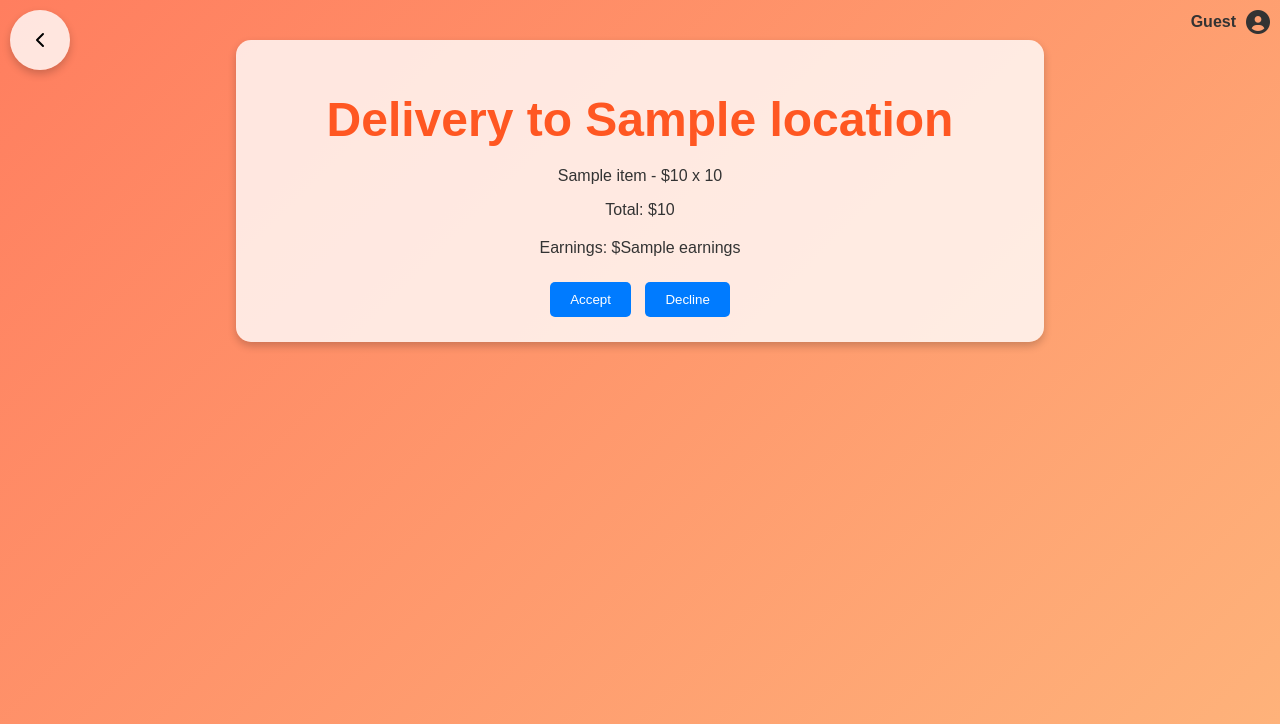
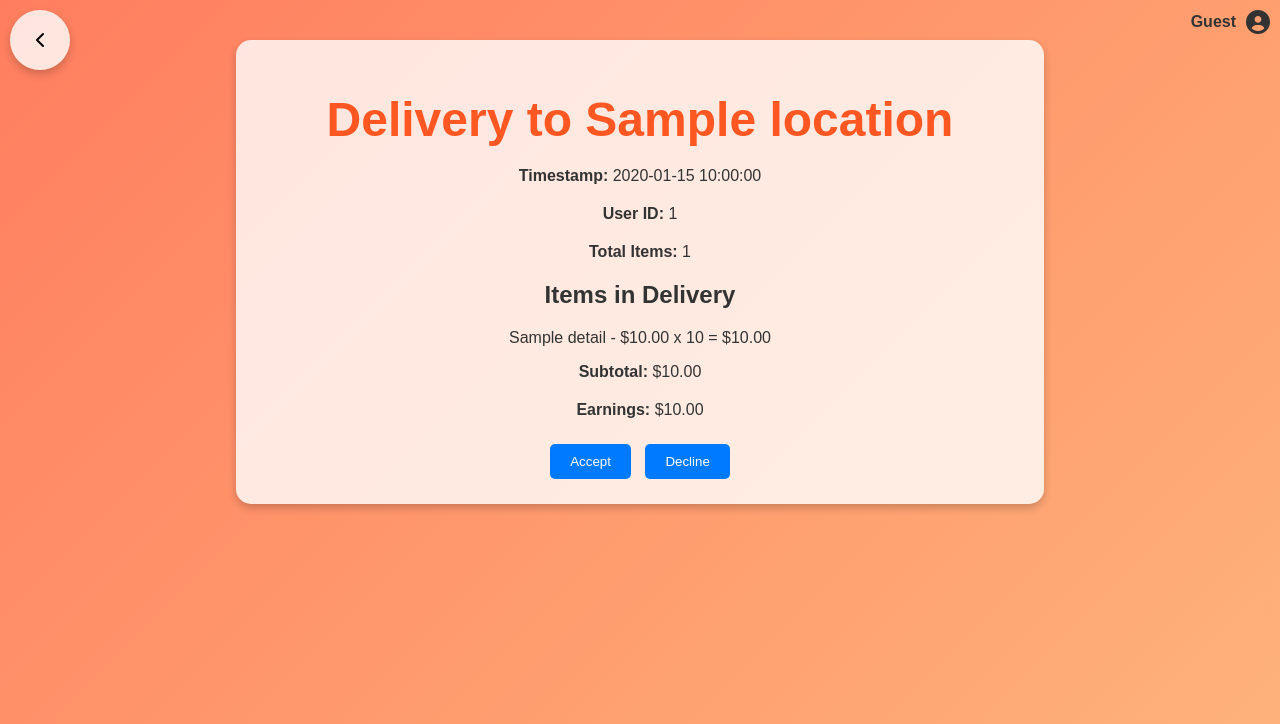
Before and after one commit to mattzhang80/TigerCart_forked, a Flask app: page /delivery/1 in a window 1280 px wide. Shown: the top 724 px of the page. Run offline with Flask 3, Linux system fonts and the light colour scheme; a database or web service that is not in the repository returns one stand-in record (values such as "Sample title"); data that the repository does not hold is empty.

Commit message:
still needs some work (to fix accept/decline delivery)

```diff
--- a/app.py
+++ b/app.py
@@ -32,7 +32,7 @@ def login():
     """Login page to authenticate the user."""
     if request.method == "POST":
         user_id = request.form.get("user_id")
-        session["user_id"] = user_id  # Save user_id to session
+        session["user_id"] = user_id
         user = (
             get_user_db_connection()
             .execute(
@@ -230,7 +230,7 @@ def place_order():
     user_cursor = user_conn.cursor()
 
     user_id = session.get("user_id")
-    data = request.get_json()  # Retrieve JSON data
+    data = request.get_json()
     delivery_location = data.get("delivery_location")
 
     if not delivery_location:
@@ -244,33 +244,23 @@ def place_order():
     if not cart:
         return jsonify({"error": "Cart is empty"}), 400
 
-    items = ",".join(cart.keys())
-    quantities = ",".join(
-        str(details["quantity"]) for details in cart.values()
-    )
-    prices = ",".join(
-        str(
-            cursor.execute(
-                "SELECT price FROM items WHERE id = ?", (item_id,)
-            ).fetchone()["price"]
-        )
-        for item_id in cart
-    )
+    total_items = sum(details["quantity"] for details in cart.values())
 
+    # Insert the delivery information into the orders table
     cursor.execute(
         """INSERT INTO orders
-        (status, user_id, items, prices, quantities, delivery_location)
-        VALUES (?, ?, ?, ?, ?, ?)""",
+        (status, user_id, total_items, cart, location)
+        VALUES (?, ?, ?, ?, ?)""",
         (
             "placed",
             user_id,
-            items,
-            prices,
-            quantities,
+            total_items,
+            json.dumps(cart),
             delivery_location,
         ),
     )
 
+    # Clear the user's cart after placing the order
     user_cursor.execute(
         "UPDATE users SET cart = '{}' WHERE user_id = ?", (user_id,)
     )
--- a/database.py
+++ b/database.py
@@ -46,17 +46,15 @@ def init_main_db():
         CREATE TABLE IF NOT EXISTS orders (
             id INTEGER PRIMARY KEY,
             status TEXT CHECK(status IN ('placed', 'claimed', 'fulfilled', 'cancelled')),
-            time_placed TIMESTAMP DEFAULT CURRENT_TIMESTAMP,
+            timestamp TIMESTAMP DEFAULT CURRENT_TIMESTAMP,
             user_id INTEGER,
-            items TEXT,
-            prices TEXT,
-            quantities TEXT,
-            delivery_location TEXT
+            total_items INTEGER,
+            cart TEXT,
+            location TEXT
         )
     """
     )
 
-    # Removed the cart table creation from tigercart.sqlite3
     conn.commit()
     conn.close()
 
@@ -80,23 +78,11 @@ def init_user_db():
     conn.close()
 
 
-def populate_items(sample_items):
+def populate_items():
     """Populates the items table with sample data."""
     conn = get_main_db_connection()
     cursor = conn.cursor()
 
-    for item_id, item in sample_items.items():
-        cursor.execute(
-            "INSERT OR IGNORE INTO items (id, name, price, category) VALUES (?, ?, ?, ?)",
-            (item_id, item["name"], item["price"], item["category"]),
-        )
-
-    conn.commit()
-    conn.close()
-
-
-def populate_sample_items():
-    """Populates the items table with predefined sample data."""
     sample_items = {
         "1": {"name": "Coke", "price": 1.09, "category": "drinks"},
         "2": {"name": "Diet Coke", "price": 1.29, "category": "drinks"},
@@ -117,8 +103,16 @@ def populate_sample_items():
         },
         "6": {"name": "Notebook", "price": 2.49, "category": "other"},
     }
-    populate_items(sample_items)
-    print("Sample items populated.")
+
+    for item_id, item in sample_items.items():
+        cursor.execute(
+            "INSERT OR IGNORE INTO items (id, name, price, category) VALUES (?, ?, ?, ?)",
+            (item_id, item["name"], item["price"], item["category"]),
+        )
+
+    conn.commit()
+    conn.close()
+    print("Sample items populated in tigercart.sqlite3.")
 
 
 def populate_users():
@@ -141,10 +135,11 @@ def populate_users():
 
     conn.commit()
     conn.close()
+    print("Users populated in users.sqlite3.")
 
 
 if __name__ == "__main__":
-    init_main_db()  # Create the tables if they don't exist
-    init_user_db()  # Create the user table if it doesn't exist
-    populate_sample_items()  # Populate items table with sample data
+    init_main_db()  # Create tables in the main database
+    init_user_db()  # Create tables in the user database
+    populate_items()  # Populate items table with sample data
     populate_users()  # Populate users table with initial users
--- a/static/script.js
+++ b/static/script.js
@@ -89,24 +89,29 @@ function placeOrder(itemsInCart) {
 }
 
 function acceptDelivery(deliveryId) {
-    alert('Delivery accepted');
-    window.location.href = '/timeline'
+    fetch(`/accept_delivery/${deliveryId}`, { method: 'POST' })
+        .then(response => {
+            if (response.ok) {
+                alert('Delivery accepted');
+                window.location.href = '/timeline';  // Redirect to timeline or a different page
+            } else {
+                alert('Failed to accept the delivery');
+            }
+        })
+        .catch(error => console.error('Error accepting delivery:', error));
 }
 
 function declineDelivery(deliveryId) {
-    // Send a POST request to decline the delivery
     fetch(`/decline_delivery/${deliveryId}`, { method: 'POST' })
         .then(response => {
             if (response.ok) {
                 alert('Delivery declined');
-                window.location.href = '/deliver'; // Redirects back to the deliveries page
+                window.location.href = '/deliver';  // Redirect back to deliveries page
             } else {
                 alert('Failed to decline the delivery');
             }
         })
-        .catch(error => {
-            console.error('Error declining delivery:', error);
-        });
+        .catch(error => console.error('Error declining delivery:', error));
 }
 
 function markStepComplete(stepId) {
--- a/templates/deliver.html
+++ b/templates/deliver.html
@@ -6,7 +6,7 @@
 <ul>
     {% for delivery in deliveries %}
     <li>
-        {{ delivery.item_count }} items for {{ delivery.user_name }} to {{ delivery.location }} - Earnings: ${{ "%.2f"|format(delivery.earnings) }}
+        {{ delivery.total_items }} items for User {{ delivery.user_id }} to {{ delivery.location }} - Earnings: ${{ "%.2f"|format(delivery.earnings) }}
         <a href="{{ url_for('delivery_details', delivery_id=delivery.id) }}">See More</a>
     </li>
     {% endfor %}
--- a/templates/delivery_details.html
+++ b/templates/delivery_details.html
@@ -3,13 +3,23 @@
 
 {% block content %}
 <h1>Delivery to {{ delivery.location }}</h1>
+<p><strong>Timestamp:</strong> {{ delivery.timestamp }}</p>
+<p><strong>User ID:</strong> {{ delivery.user_id }}</p>
+<p><strong>Total Items:</strong> {{ delivery.total_items }}</p>
+
+<h2>Items in Delivery</h2>
 <ul>
-    {% for item in delivery.delivery_items %}
-    <li>{{ item.name }} - ${{ item.price }} x {{ item.quantity }}</li>
+    {% for item_id, item in delivery.cart.items() %}
+        <li>{{ item.name }} - ${{ "%.2f"|format(item.price) }} x {{ item.quantity }} = ${{ "%.2f"|format(item.total) }}</li>
     {% endfor %}
 </ul>
-<p>Total: ${{ delivery.total }}</p>
-<p>Earnings: ${{ delivery.earnings }}</p>
-<button onclick="acceptDelivery({{ delivery.id }})">Accept</button>
-<button onclick="declineDelivery({{ delivery.id }})">Decline</button>
+
+<p><strong>Subtotal:</strong> ${{ "%.2f"|format(delivery.subtotal) }}</p>
+<p><strong>Earnings:</strong> ${{ "%.2f"|format(delivery.earnings) }}</p>
+
+<!-- Accept and Decline Buttons -->
+<div style="margin-top: 20px;">
+    <button onclick="acceptDelivery({{ delivery.id }})">Accept</button>
+    <button onclick="declineDelivery({{ delivery.id }})">Decline</button>
+</div>
 {% endblock %}
```
Also changed, not shown: server.py (+89 -22 lines), templates/delivery_location.html (deleted, +0 -15 lines), tigercart.sqlite3, users.sqlite3.
